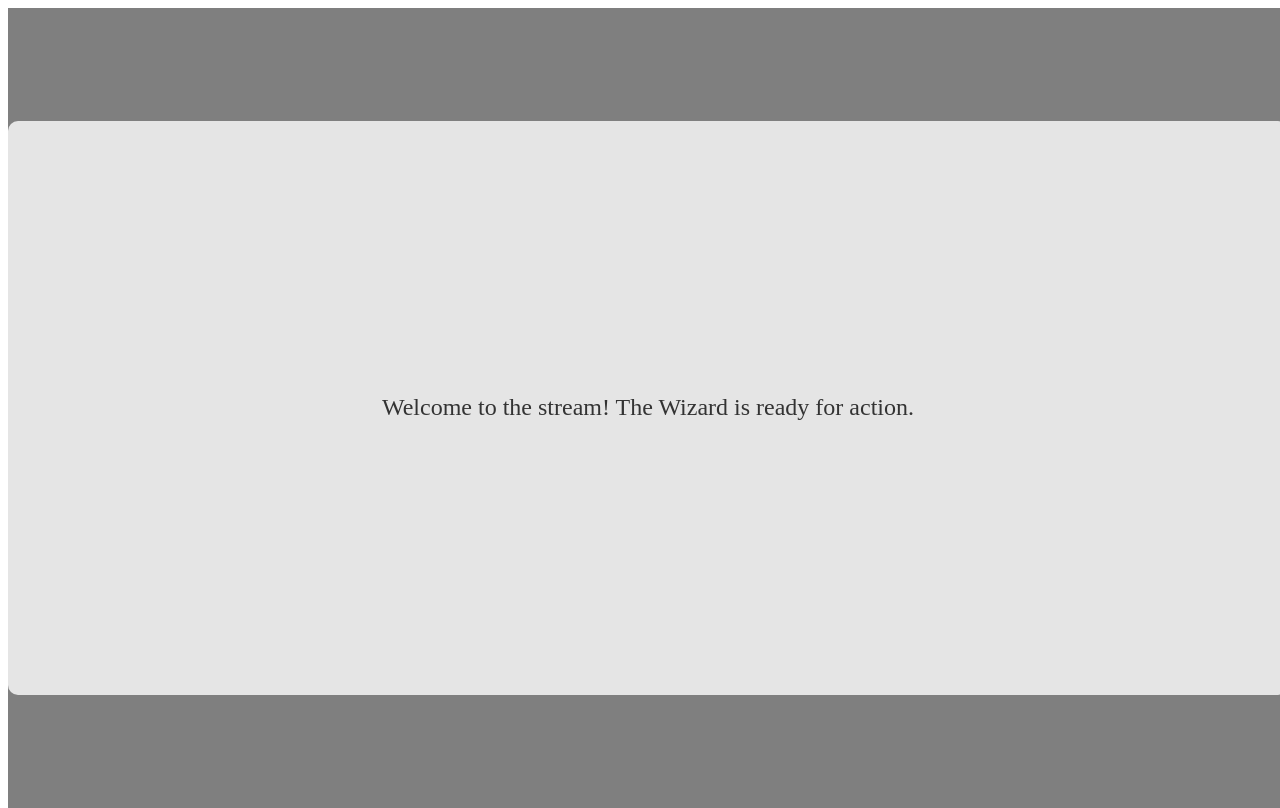
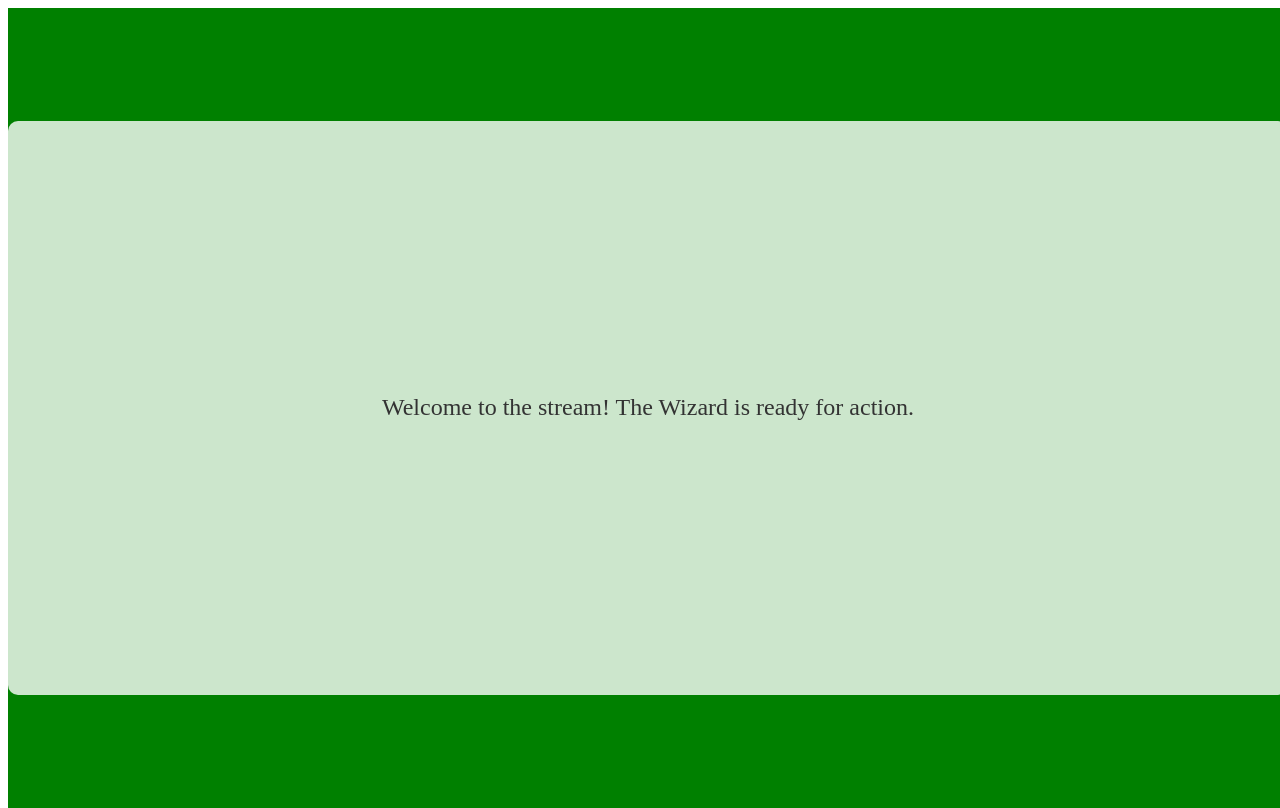
Before and after one commit to lukskul/wizardOverlay, a plain HTML site: page video_component.html in a window 1280 px wide. Drawn offline with Linux system fonts and the light colour scheme.

Commit message:
adding color background

```diff
--- a/video_component.html
+++ b/video_component.html
@@ -14,7 +14,7 @@
   display: flex;
   justify-content: center;
   align-items: center;
-  background-color: rgba(0, 0, 0, 0.5);
+  background-color: Green;
 }
 
 #overlay {
```
Also changed, not shown: img/hat.jpeg (added), img/smallHat.png (added).
